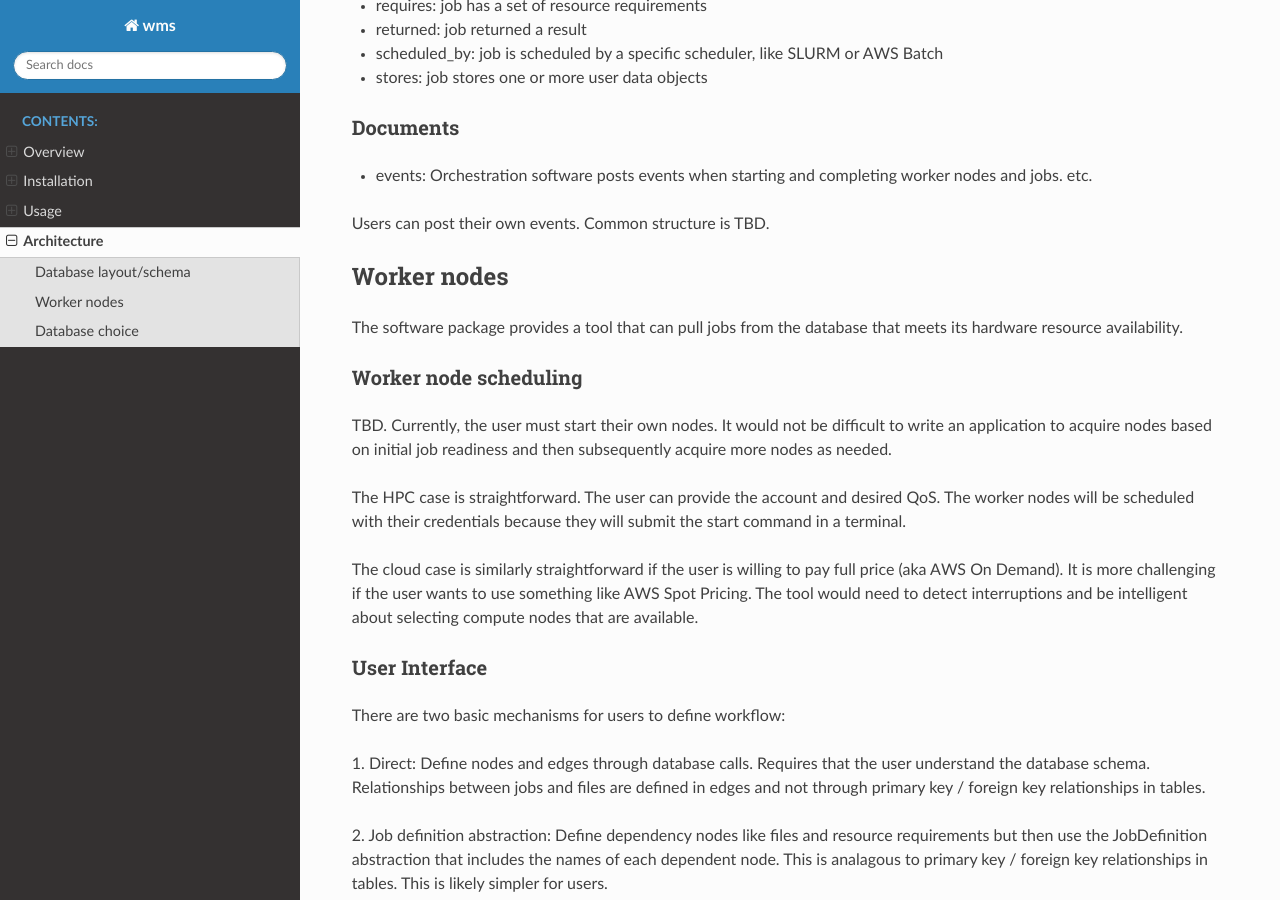
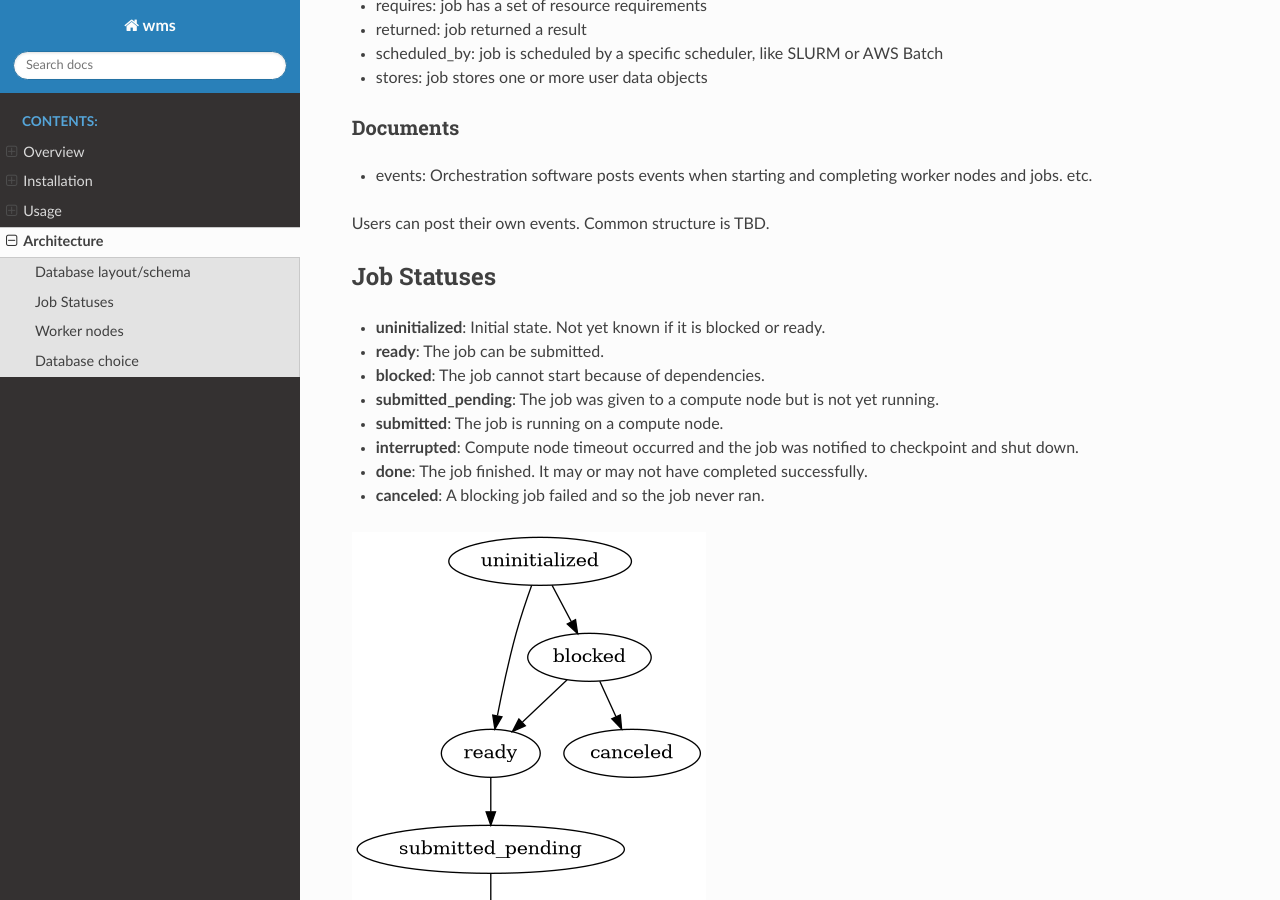
Before and after one commit to NREL/torc, a Sphinx documentation site: the page built from docs/architecture.rst, in a window 1280 px wide and 900 px high, scrolled down 828 px. Built offline with Sphinx 7.4.7 and the Read the Docs theme 2.0.0, drawn with Linux system fonts in a browser that asks for light colours.

Commit message:
Add job status transitions diagram

```diff
--- a/docs/architecture.rst
+++ b/docs/architecture.rst
@@ -51,6 +51,33 @@ Documents
 
 Users can post their own events. Common structure is TBD.
 
+Job Statuses
+============
+- **uninitialized**: Initial state. Not yet known if it is blocked or ready.
+- **ready**: The job can be submitted.
+- **blocked**: The job cannot start because of dependencies.
+- **submitted_pending**: The job was given to a compute node but is not yet running.
+- **submitted**: The job is running on a compute node.
+- **interrupted**: Compute node timeout occurred and the job was notified to checkpoint and shut down.
+- **done**: The job finished. It may or may not have completed successfully.
+- **canceled**: A blocking job failed and so the job never ran.
+
+.. graphviz::
+
+   digraph job_statuses {
+      "uninitialized" -> "ready";
+      "uninitialized" -> "blocked";
+      "ready" -> "submitted_pending";
+      "submitted_pending" -> "submitted";
+      "submitted" -> "done";
+      "submitted" -> "interrupted";
+      "blocked" -> "canceled";
+      "blocked" -> "ready";
+   }
+
+.. raw:: html
+
+   <hr>
 
 Worker nodes
 ============
--- a/docs/usage.rst
+++ b/docs/usage.rst
@@ -167,6 +167,5 @@ This example will show only job names and status.
 
 Cloud Compute Nodes
 -------------------
-We currently do not any automated support for worker scheduling or job execution, but plan to add
-it soon. The existing SLURM script can easily be adapted to pull and run jobs from nodes that you
-allocate.
+We currently do not perform compute node scheduling, but plan to add it soon. The existing ``wms
+workflow run-local`` command will work on an allocated node.
```
